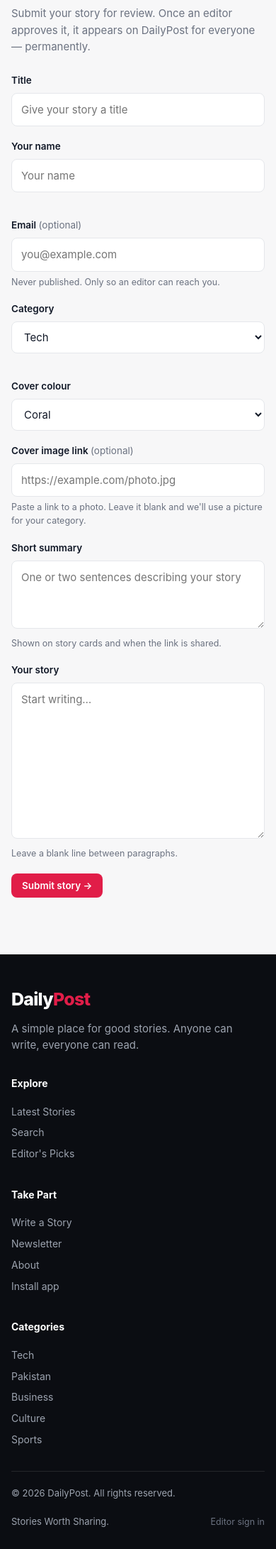
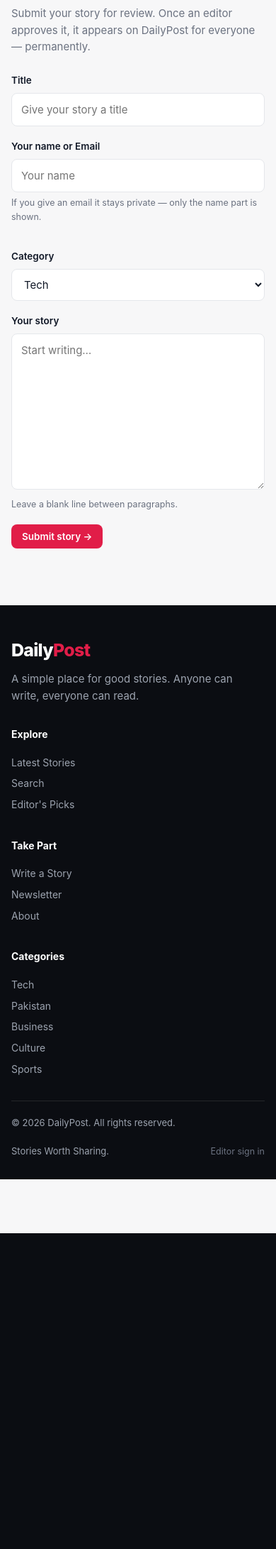
Before and after one commit to TaimourKhan2132/dailypost, a PHP site: page /write.php in a window 390 px wide. Shown: the part 283-2466 px from the top of the page at 71% size. After the commit the page ends 2021 px from the top, so only its background shows below. Run offline with PHP 8.4, Linux system fonts and the light colour scheme; data comes from the database, SQL or seed files in the repository.

Commit message:
Make DailyPost installable as a web app, and simplify the story form
PWA: manifest served from manifest.php so paths stay correct on any domain, a service worker that is network-first for pages and cache-first for static files, an offline page, maskable icons for Android launchers, and an install bar plus a footer link that only appear once the browser confirms the site qualifies. iPhones get instructions instead, since Safari installs apps but exposes no API to trigger it.

Fixed why the install link did nothing: the browser's own display:none for [hidden] loses to any more specific rule, and .site-footer a { display: block } was enough to override it. The link was visible before an install event existed, so clicking it could not do anything. Added an explicit [hidden] rule.

Form: removed cover colour, short summary and cover image link. Name and email are now one field. If the visitor types an email it is kept in the private email column and only the part before the @ is published, tidied into a name - printing someone's address as their byline would expose it to every reader and crawler, which is not what they meant by typing it.

Deployed: 12 files.

Co-Authored-By: Claude Opus 5 <noreply@anthropic.com>

```diff
--- a/DailyPost_PHP_MySQL_Demo_100/assets/css/dailypost.css
+++ b/DailyPost_PHP_MySQL_Demo_100/assets/css/dailypost.css
@@ -43,6 +43,12 @@
 }
 
 * { box-sizing: border-box; }
+
+/* The browser's own rule for [hidden] is display:none, but it loses
+   to anything more specific - .site-footer a { display: block } was
+   enough to make a hidden link visible again. That is how the
+   "Install app" link ended up on screen doing nothing. */
+[hidden] { display: none !important; }
 
 html { scroll-behavior: smooth; }
 
--- a/DailyPost_PHP_MySQL_Demo_100/write.php
+++ b/DailyPost_PHP_MySQL_Demo_100/write.php
@@ -52,19 +52,11 @@ require 'includes/header.php';
 
     <div class="two-up">
       <div class="field">
-        <label for="author">Your name</label>
-        <input id="author" name="author" maxlength="80" required
+        <label for="author">Your name or Email</label>
+        <input id="author" name="author" maxlength="180" required
                placeholder="Your name" value="<?= $v('author') ?>">
+        <span class="hint">If you give an email it stays private — only the name part is shown.</span>
       </div>
-      <div class="field">
-        <label for="email">Email <span style="font-weight:400;color:var(--text-muted)">(optional)</span></label>
-        <input id="email" type="email" name="email" maxlength="180"
-               placeholder="you@example.com" value="<?= $v('email') ?>">
-        <span class="hint">Never published. Only so an editor can reach you.</span>
-      </div>
-    </div>
-
-    <div class="two-up">
       <div class="field">
         <label for="category">Category</label>
         <select id="category" name="category">
@@ -75,28 +67,6 @@ require 'includes/header.php';
           <?php endforeach; ?>
         </select>
       </div>
-      <div class="field">
-        <label for="color">Cover colour</label>
-        <select id="color" name="color">
-          <?php foreach (['coral','blue','green','purple','yellow'] as $c): ?>
-            <option value="<?= $c ?>" <?= ($old['color'] ?? '') === $c ? 'selected' : '' ?>><?= ucfirst($c) ?></option>
-          <?php endforeach; ?>
-        </select>
-      </div>
-    </div>
-
-    <div class="field">
-      <label for="image_url">Cover image link <span style="font-weight:400;color:var(--text-muted)">(optional)</span></label>
-      <input id="image_url" type="url" name="image_url" maxlength="500"
-             placeholder="https://example.com/photo.jpg" value="<?= $v('image_url') ?>">
-      <span class="hint">Paste a link to a photo. Leave it blank and we'll use a picture for your category.</span>
-    </div>
-
-    <div class="field">
-      <label for="excerpt">Short summary</label>
-      <textarea id="excerpt" name="excerpt" maxlength="300" rows="3" style="min-height:auto"
-                placeholder="One or two sentences describing your story"><?= $v('excerpt') ?></textarea>
-      <span class="hint">Shown on story cards and when the link is shared.</span>
     </div>
 
     <div class="field">
```
Also changed, not shown: DailyPost_PHP_MySQL_Demo_100/submit.php (+49 -22 lines).
